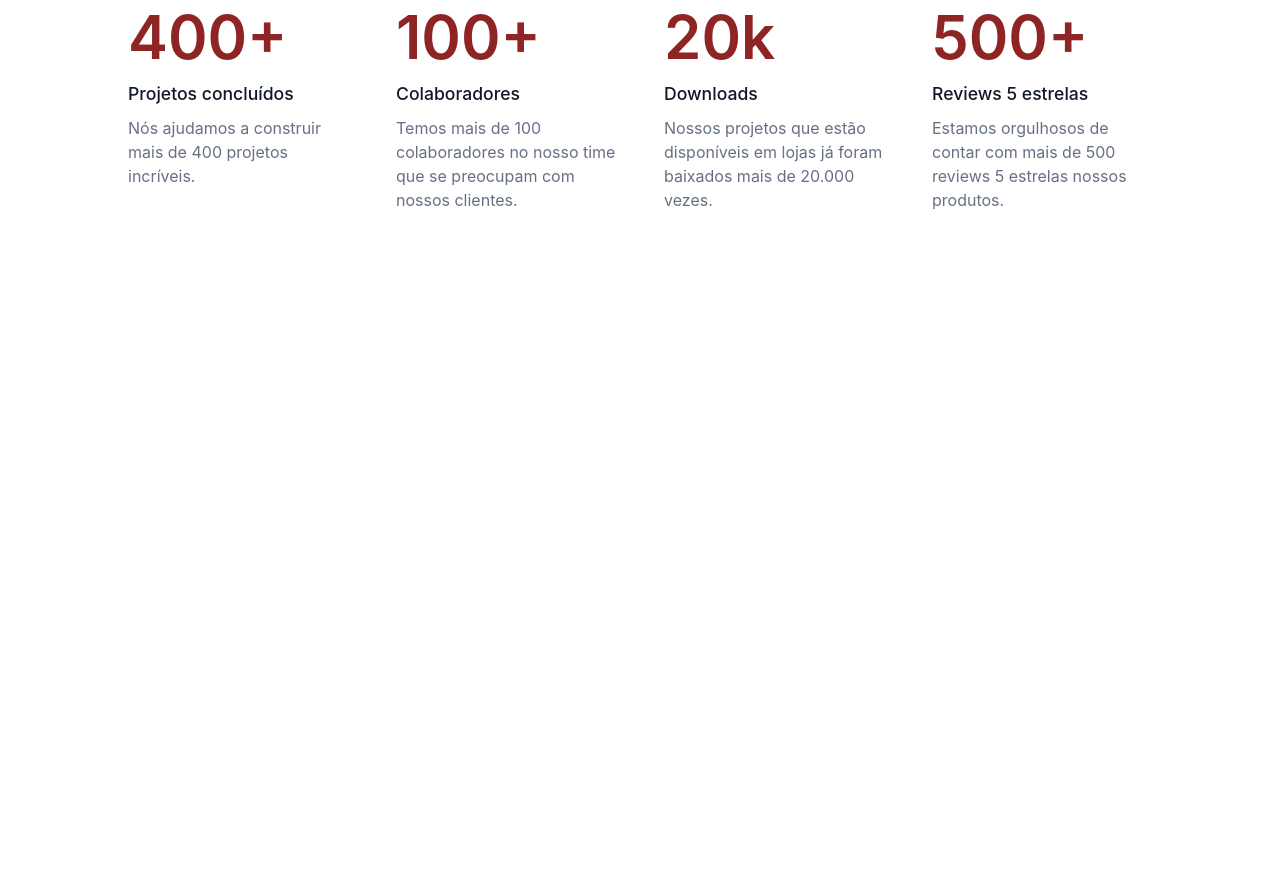
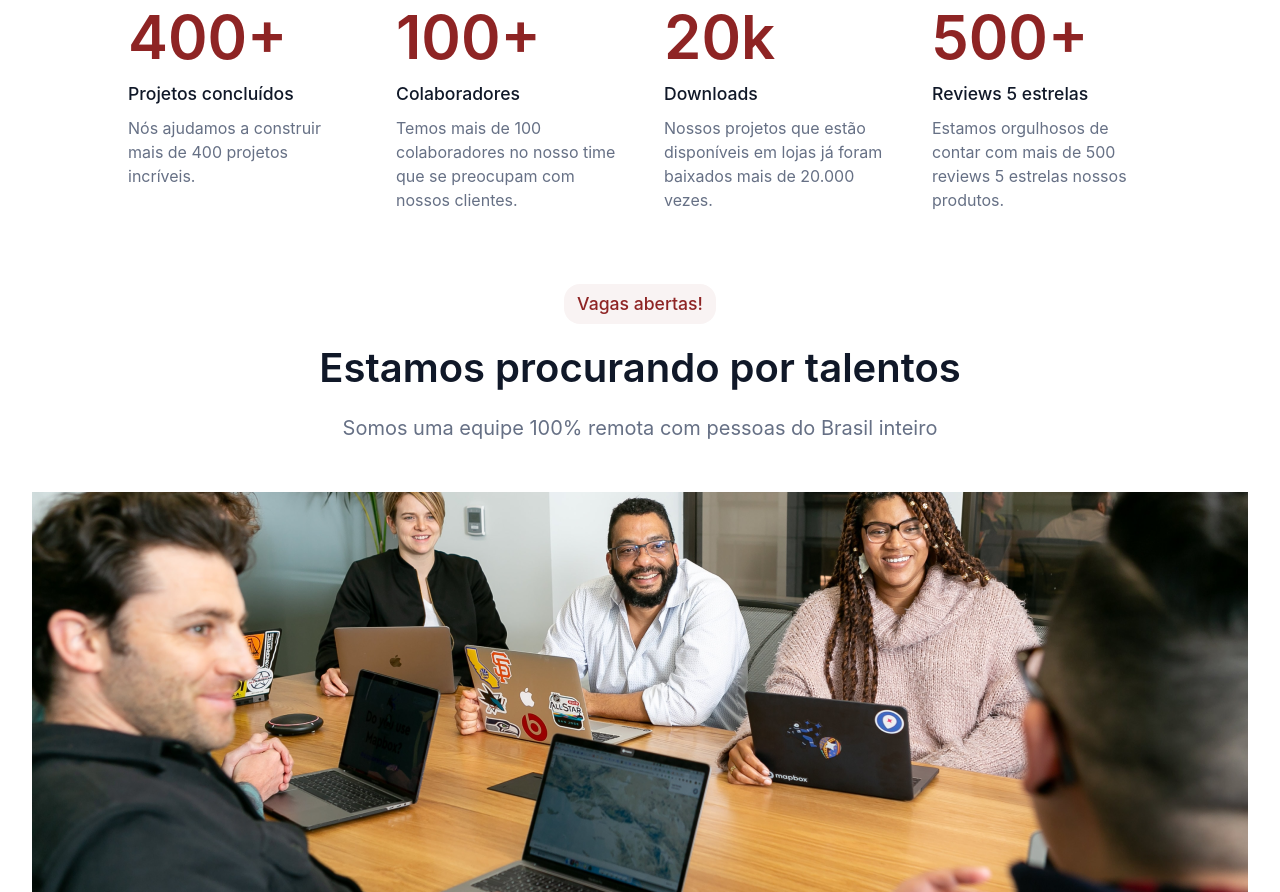
Before and after one commit to DanieleMarii/7-days-of-code-projects, a plain HTML site: page html-css-challenges/index.html in a window 1280 px wide. Shown: the part 408-1300 px from the top of the page. Before the commit the page ends 800 px from the top, so only its background shows below. Drawn offline with Linux system fonts and the light colour scheme.

Commit message:
dia 4 concluído

```diff
--- a/html-css-challenges/assets/css/metric.css
+++ b/html-css-challenges/assets/css/metric.css
@@ -2,7 +2,8 @@
     display: grid;
     grid-template-columns: repeat(4, 1fr);
     column-gap: 3rem;
-    padding: 0 8rem;
+    padding: 0 8rem 4.5rem;
+    /* margin: 2.5rem 0; */
 }
 
 .metric-item{
--- /dev/null
+++ b/html-css-challenges/assets/css/talents.css
@@ -0,0 +1,34 @@
+.talents{
+    display: flex;
+    flex-direction: column;
+    align-items: center;
+    gap: 1.5rem;
+}
+
+.talents span{
+    background-color: rgba(142, 36, 36, 0.05);
+    padding: 0.5rem 0.8rem;
+    border-radius: 1rem;
+    color: var(--main-color);
+    font-size: 1.1rem;
+    line-height: 1.5rem;
+    font-weight: 500;
+}
+
+.talents h1{
+    font-weight: 600;
+    font-size: 2.5rem;
+    line-height: 2.5rem;
+    color: var(--title-color);
+}
+
+.talents p{
+    font-weight: 400;
+    font-size: 1.25rem;
+    line-height: 2rem;
+    color: var(--text-color);
+}
+
+.talents img{
+    padding-top: 1.5rem;
+}
--- a/html-css-challenges/index.html
+++ b/html-css-challenges/index.html
@@ -8,6 +8,7 @@
     <link rel="stylesheet" href="assets/css/padrao.css">
     <link rel="stylesheet" href="assets/css/header.css">
     <link rel="stylesheet" href="assets/css/metric.css">
+    <link rel="stylesheet" href="assets/css/talents.css">
     <title>Home - OptimusTech</title>
 </head>
 <body>
@@ -60,5 +61,11 @@
         </div>
     </section>
 
+    <section class="talents">
+        <span>Vagas abertas!</span>
+        <h1>Estamos procurando por talentos</h1>
+        <p>Somos uma equipe 100% remota com pessoas do Brasil inteiro</p>
+        <img src="assets/img/Image.png" alt="">
+    </section>
 </body>
 </html>
```
Also changed, not shown: html-css-challenges/assets/img/Image.png (added).
